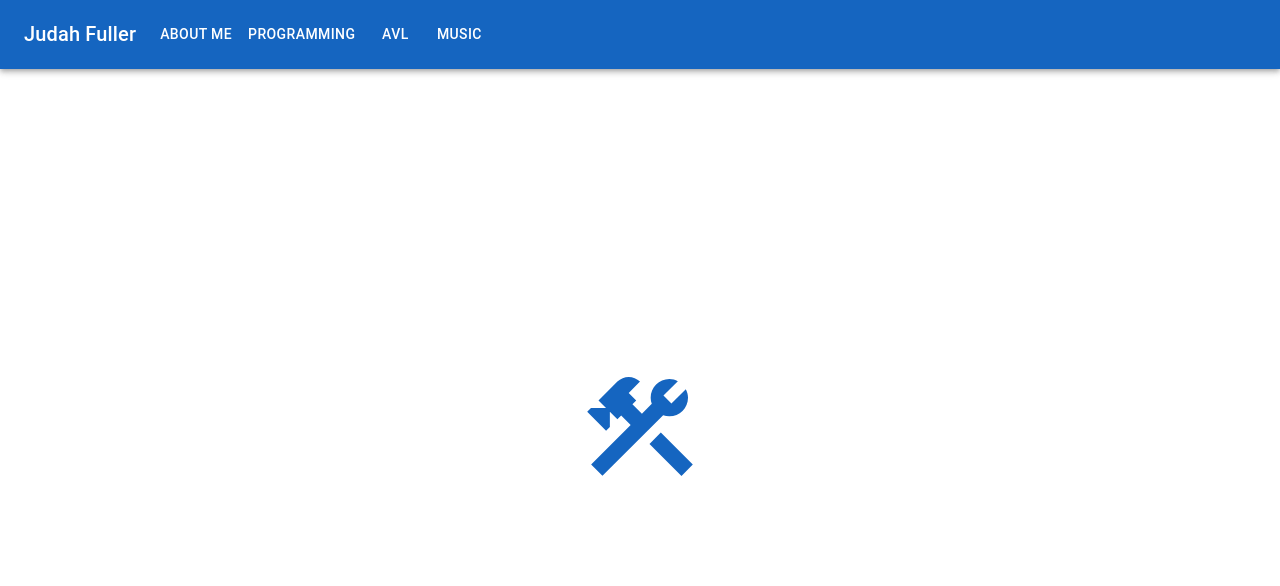
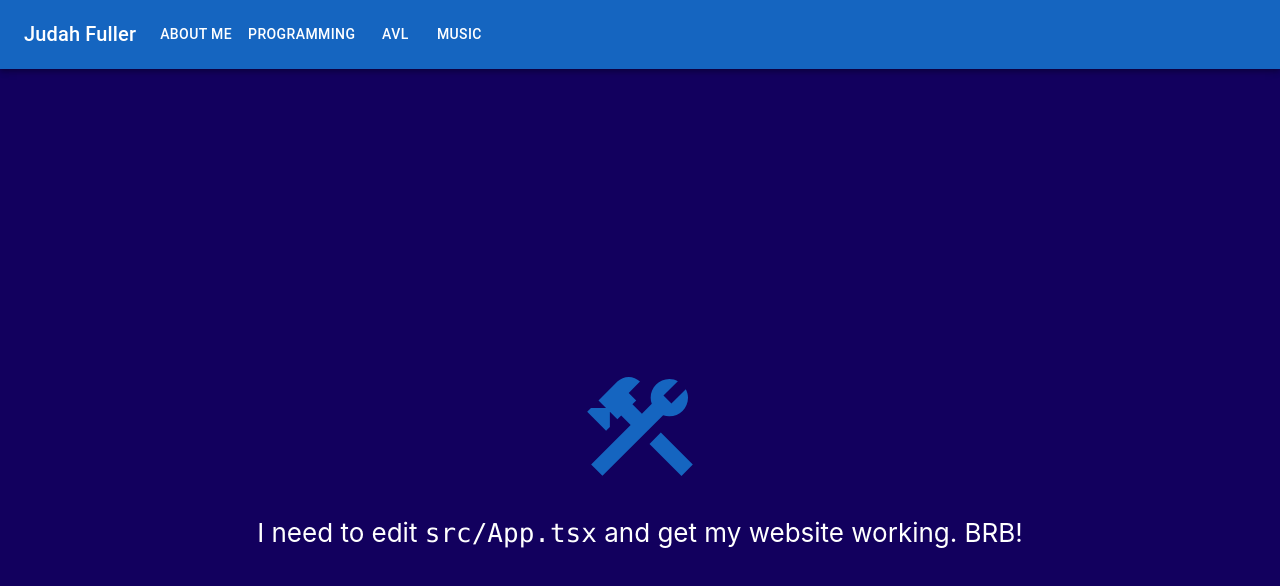
Before and after one commit to MrRubberDucky99/jf_site, a React (Create React App) app: page / in a window 1280 px wide. Shown: the top 586 px of the page. Built offline with nearby package versions, Linux system fonts and the light colour scheme.

Commit message:
set bgcolor

```diff
--- a/src/index.tsx
+++ b/src/index.tsx
@@ -50,7 +50,7 @@ const theme = createTheme({
 ReactDOM.render(
 	<React.StrictMode>
 		<ThemeProvider theme={theme}>
-			<Box>
+			<Box sx={{ backgroundColor: "secondary.dark" }}>
 				<ResponsiveAppBar />
 				<App />
 			</Box>
```
